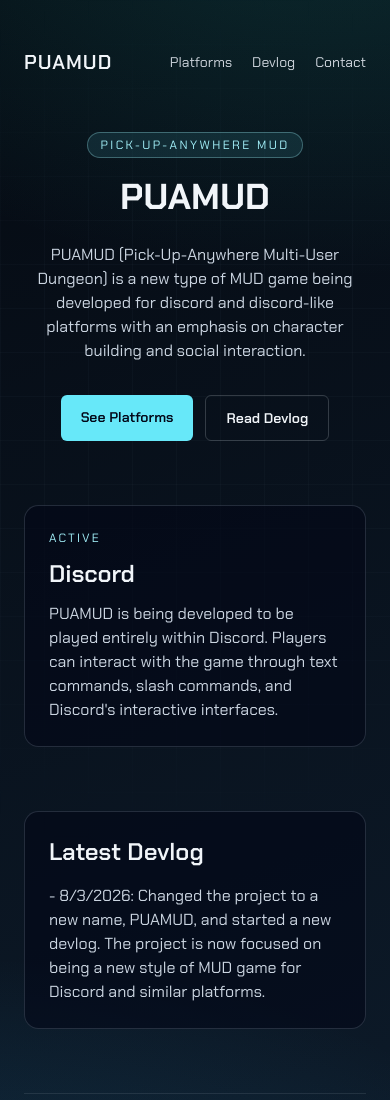
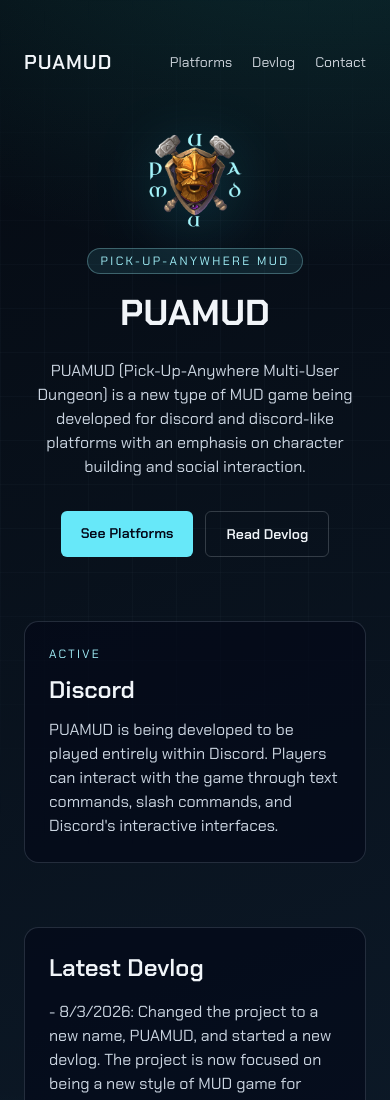
Before and after one commit to FlavCreations/PUAMUD.com, a plain HTML site: page index.html in a window 390 px wide. Shown: the top 1100 px of the page. Drawn offline with nearby package versions, Linux system fonts and the light colour scheme.

Commit message:
Add site favicon set and hero icon
Add generated favicon assets and a web app manifest, then wire them into `index.html` for browser and mobile support. The homepage hero now includes the new PUAMUD icon with matching styling in `styles.css`.

```diff
--- a/index.html
+++ b/index.html
@@ -16,6 +16,13 @@
       href="https://fonts.googleapis.com/css2?family=Chakra+Petch:wght@400;500;600;700&display=swap"
       rel="stylesheet"
     />
+    <link rel="icon" type="image/x-icon" href="Image_Files/Favicon/favicon.ico" />
+    <link rel="icon" type="image/png" sizes="32x32" href="Image_Files/Favicon/favicon-32x32.png" />
+    <link rel="icon" type="image/png" sizes="16x16" href="Image_Files/Favicon/favicon-16x16.png" />
+    <link rel="icon" type="image/png" sizes="192x192" href="Image_Files/Favicon/android-chrome-192x192.png" />
+    <link rel="icon" type="image/png" sizes="512x512" href="Image_Files/Favicon/android-chrome-512x512.png" />
+    <link rel="apple-touch-icon" sizes="180x180" href="Image_Files/Favicon/apple-touch-icon.png" />
+    <link rel="manifest" href="Image_Files/Favicon/site.webmanifest" />
     <link rel="stylesheet" href="styles.css" />
   </head>
   <body class="min-h-screen text-slate-100 antialiased">
@@ -32,6 +39,11 @@
       </header>
 
       <section class="reveal mb-16 sm:mb-20 text-center">
+        <img
+          src="Image_Files/PUAMUD_Icon_V_0_0_6.png"
+          alt="PUAMUD icon"
+          class="hero-icon mx-auto mb-5"
+        />
         <p class="mb-4 inline-flex rounded-full border border-cyan-200/30 bg-cyan-300/10 px-3 py-1 text-xs uppercase tracking-[0.2em] text-cyan-200">
           Pick-Up-Anywhere MUD
         </p>
--- a/styles.css
+++ b/styles.css
@@ -35,6 +35,13 @@
   border-radius: 0.9rem;
 }
 
+.hero-icon {
+  width: clamp(96px, 18vw, 160px);
+  height: auto;
+  display: block;
+  filter: drop-shadow(0 12px 32px rgba(34, 211, 238, 0.22));
+}
+
 .reveal {
   animation: rise 700ms ease-out both;
 }
```
Also changed, not shown: Image_Files/Favicon/android-chrome-192x192.png (added), Image_Files/Favicon/android-chrome-512x512.png (added), Image_Files/Favicon/apple-touch-icon.png (added), Image_Files/Favicon/favicon-16x16.png (added), Image_Files/Favicon/favicon-32x32.png (added), Image_Files/Favicon/favicon.ico (added), Image_Files/Favicon/site.webmanifest (added), Image_Files/PUAMUD_Icon_V_0_0_6.png (added).
